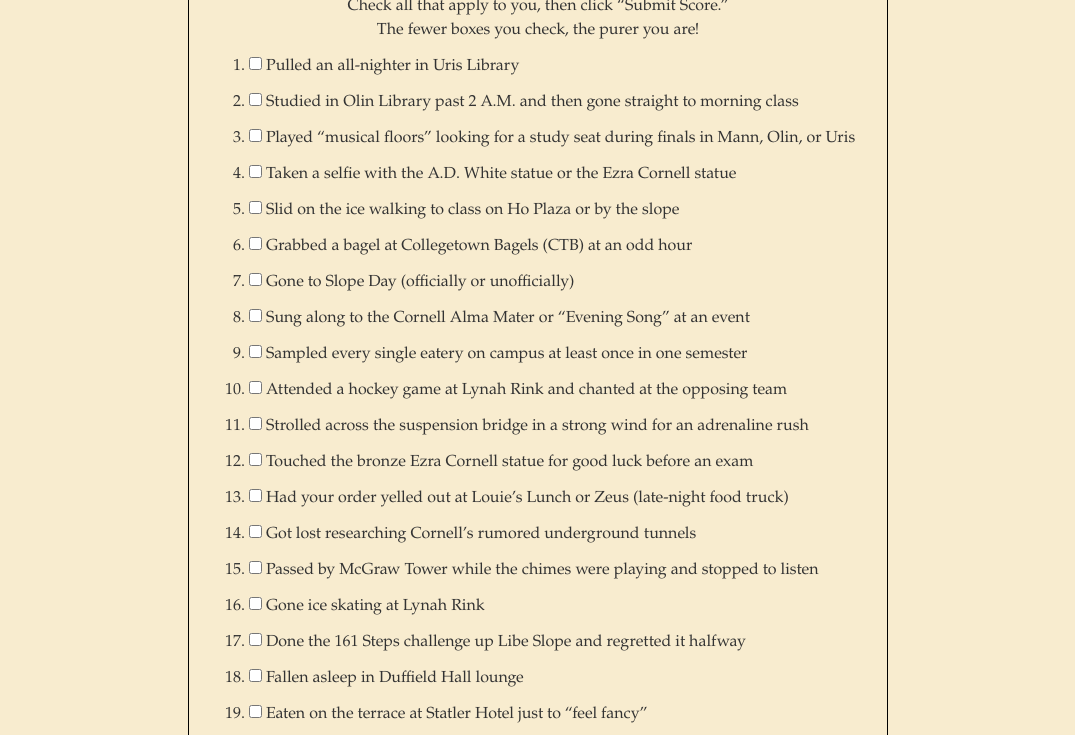
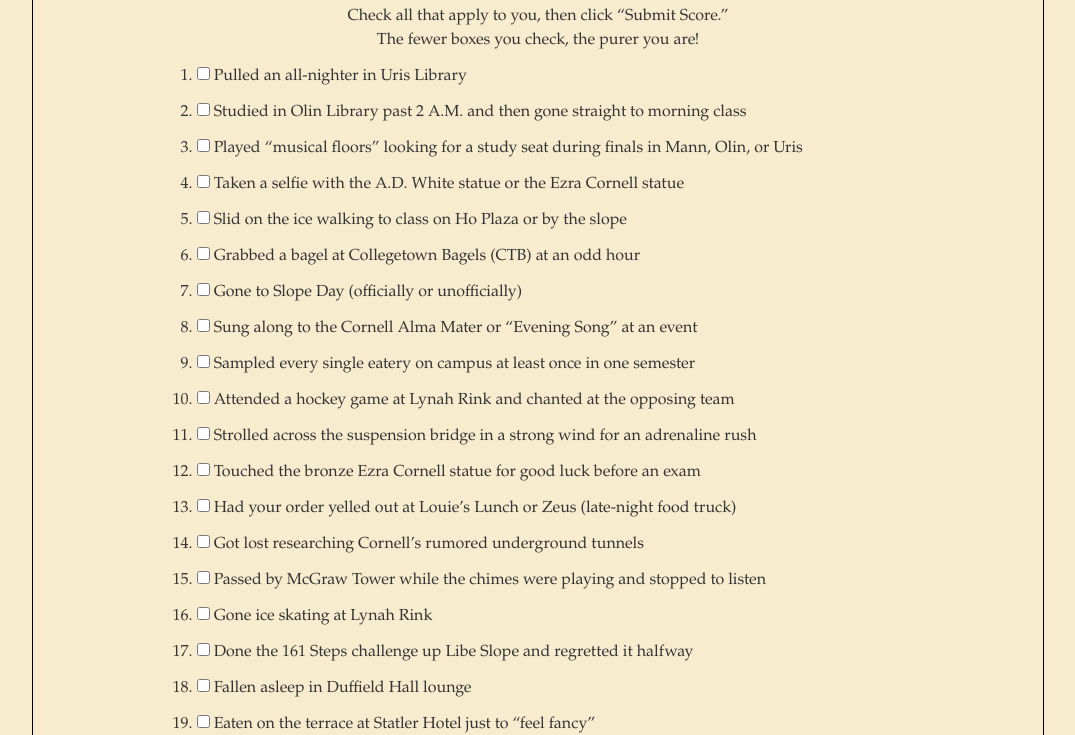
Before and after one commit to vinnyh125/cornellpuritytest, a website: page public/index.html in a window 1280 px wide. Shown: the part 120-855 px from the top of the page, without its empty margins (102-1177 px from the left). Drawn offline with Linux system fonts and the light colour scheme.

Commit message:
updated styling for smaller devices

```diff
--- a/public/style.css
+++ b/public/style.css
@@ -22,12 +22,12 @@
 
 /* PAGE CONTAINER */
 .container {
-  max-width: 700px;
+  width: fit-content;
   margin: 0 auto;
   background: transparent;
   border: 1px solid black;
   border-radius: 4px;
-  padding: 30px 20px;
+  padding: 40px 10%;
 }
 
 /* MAIN TITLE */
```
